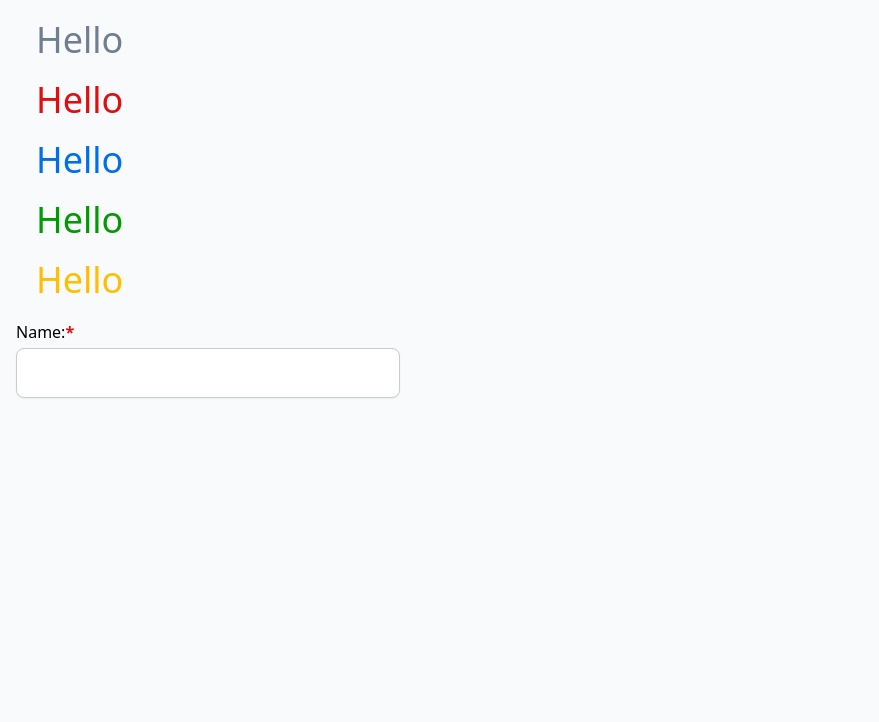
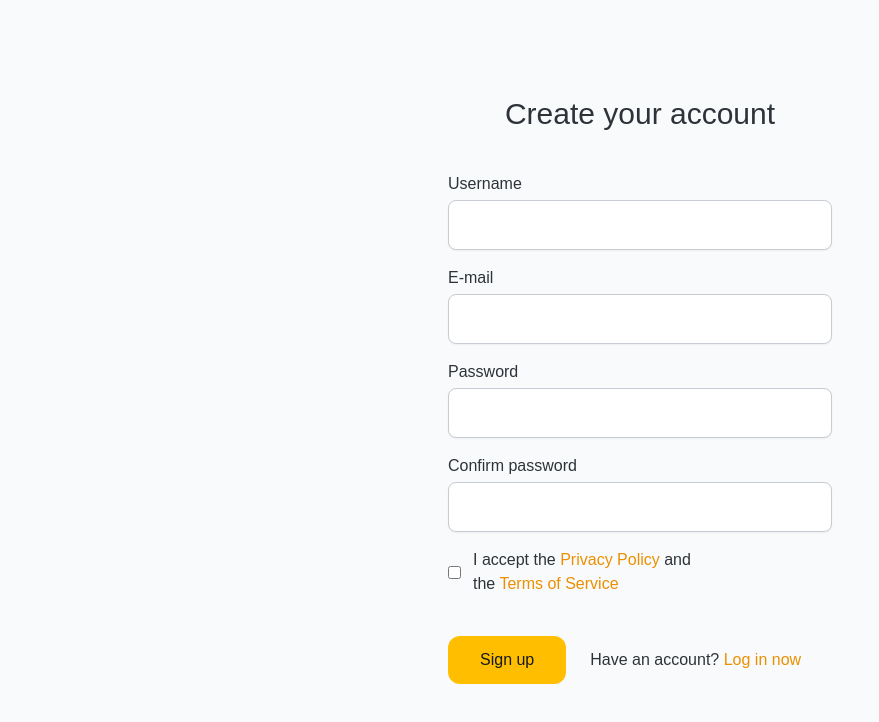
Before and after one commit to AlexanderJinoridze/multiplication-practice-app, a React (Create React App) app in the folder client/: page / in a window 1280 px wide. Shown: the top 722 px of the page, without its empty margins (0-879 px from the left). Built offline with nearby package versions, Linux system fonts and the light colour scheme; the HTML template or start-up script is replaced by a standard one.

Commit message:
Add register form draft

```diff
--- a/client/src/App.js
+++ b/client/src/App.js
@@ -1,18 +1,10 @@
 import React from "react";
+import RegistrationPage from "./pages/RegistrationPage";
 
 export default function App() {
     return (
-        <div className="mx-4 container">
-            <h1 className="text-4xl text-gray block m-5">Hello</h1>
-            <h1 className="text-4xl text-red block m-5">Hello</h1>
-            <h1 className="text-4xl text-blue block m-5">Hello</h1>
-            <h1 className="text-4xl text-green block m-5">Hello</h1>
-            <h1 className="text-4xl text-yellow block m-5">Hello</h1>
-
-            <label htmlFor="name">
-                <span>Name:<b className="text-red">*</b></span>
-                <input type="text" className="border-gray-200 py-3 px-6 w-96 my-1 shadow-sm block rounded-lg border" />
-            </label>
+        <div>
+            <RegistrationPage />
         </div>
     );
 }
--- a/client/src/index.css
+++ b/client/src/index.css
@@ -2,6 +2,18 @@
 @tailwind components;
 @tailwind utilities;
 
+@import url('https://fonts.googleapis.com/css2?family=Merriweather+Sans:wght@500&display=swap');
+
 body {
-    @apply bg-gray-50;
+    @apply bg-gray-50 text-gray-800 dark:text-gray-100 dark:bg-gray-800;
+    font-family: 'Merriweather Sans', sans-serif;
 }
+
+input:focus{
+    outline: none;
+    box-shadow: 0 0 0 .2rem rgba(255,191,0, .33);
+}
+
+a {
+    @apply text-yellow-700;
+}
--- a/client/src/pages/RegistrationPage.js
+++ b/client/src/pages/RegistrationPage.js
@@ -0,0 +1,41 @@
+import React from "react";
+
+export default function RegistrationPage() {
+    return(
+        <div className="w-96 mx-auto">
+            <h1 className="text-3xl mb-10 mt-24 text-center">Create your account</h1>
+            <div className="mb-4">
+                <label htmlFor="name">
+                    <span>Username</span>
+                    <input type="text" className="border-gray-200 dark:border-gray-600 dark:bg-gray-700 focus:border-yellow dark:focus:border-yellow-700 py-3 px-6 w-96 my-1 shadow-sm block rounded-lg border" />
+                </label>
+            </div>
+            <div className="mb-4">
+                <label htmlFor="name">
+                    <span>E-mail</span>
+                    <input type="text" className="border-gray-200 dark:border-gray-600 dark:bg-gray-700 focus:border-yellow dark:focus:border-yellow-700 py-3 px-6 w-96 my-1 shadow-sm block rounded-lg border" />
+                </label>
+            </div>
+            <div className="mb-4">
+                <label htmlFor="name">
+                    <span>Password</span>
+                    <input type="password" className="border-gray-200 dark:border-gray-600 dark:bg-gray-700 focus:border-yellow dark:focus:border-yellow-700 py-3 px-6 w-96 my-1 shadow-sm block rounded-lg border" />
+                </label>
+            </div>
+            <div className="mb-4">
+                <label htmlFor="name">
+                    <span>Confirm password</span>
+                    <input type="password" className="border-gray-200 dark:border-gray-600 dark:bg-gray-700 focus:border-yellow dark:focus:border-yellow-700 py-3 px-6 w-96 my-1 shadow-sm block rounded-lg border" />
+                </label>
+            </div>
+            <div className="flex items-center mb-10">
+                <input type="checkbox" name="accept" className="mr-3" />
+                <span>I accept the <a href="zaza">Privacy Policy</a> and <br /> the <a href="soso">Terms of Service</a></span>
+            </div>
+            <div className="flex items-center mb-10">
+                <button className="bg-yellow-500 hover:bg-yellow-300 text-gray-900 block py-3 px-8 mr-6 rounded-xl">Sign up</button>
+                <span>Have an account? <a href="soso">Log in now</a></span>
+            </div>
+        </div>
+    );
+}
--- a/client/tailwind.config.js
+++ b/client/tailwind.config.js
@@ -1,11 +1,12 @@
 module.exports = {
     purge: ["./src/**/*.{js,jsx,ts,tsx}", "./public/index.html"],
-    darkMode: false, // or "media" or "class"
+    darkMode: "class", // or "media" or "class"
     theme: {
         extend: {},
         colors: {
             transparent: "transparent",
             current: "currentColor",
+            white: "#fff",
             gray: {
                 DEFAULT: "#707F8F",
                 "50":    "#F9FAFB",
@@ -74,7 +75,10 @@ module.exports = {
         }
     },
     variants: {
-        extend: {},
+        extend: {
+            backgroundColor: ['dark'],
+            textColor: ['dark']
+        },
     },
     plugins: [],
 }
```
